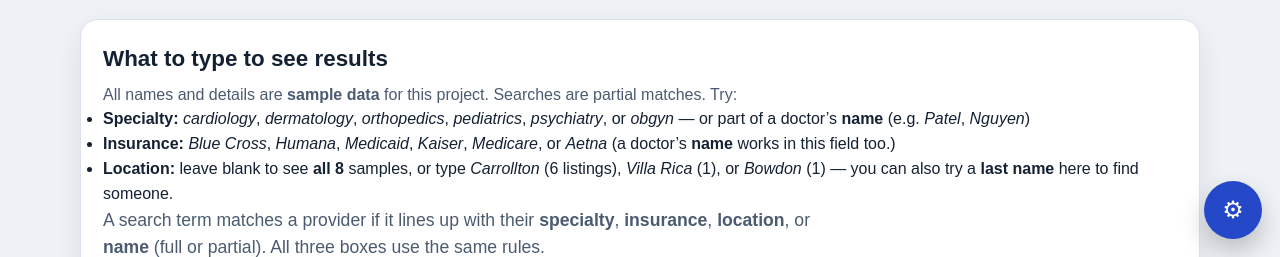
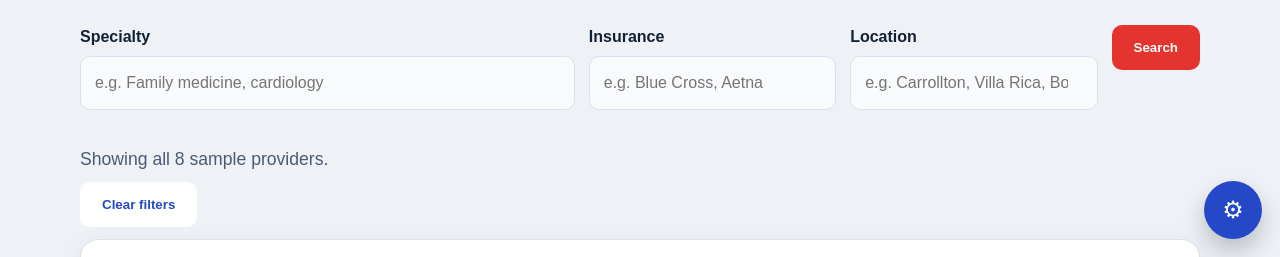
Before and after one commit to KevinBennett00/Team-Wolves---Healthcare-Services-in-Carrollton-GA-Website, a plain HTML site: page healthcare-site/pages/providers.html in a window 1280 px wide. Shown: the part 543-800 px from the top of the page. Drawn offline with Linux system fonts and the light colour scheme.

Commit message:
Remove provider search hint section from Find a Provider page

```diff
--- a/healthcare-site/pages/providers.html
+++ b/healthcare-site/pages/providers.html
@@ -36,16 +36,6 @@
       <div class="container">
         <h2 class="section-heading" id="search-providers">Search providers</h2>
         <p class="page-intro">Filter by specialty, insurance, and location. The search runs in your browser on the sample listings below. Replace the data and script with a real API when you are ready.</p>
-        <div class="commitment-box" aria-label="Sample search ideas">
-          <h3 class="subsection-title">What to type to see results</h3>
-          <p>All names and details are <strong>sample data</strong> for this project. Searches are partial matches. Try:</p>
-          <ul class="search-hint-list">
-            <li><strong>Specialty:</strong> <em>cardiology</em>, <em>dermatology</em>, <em>orthopedics</em>, <em>pediatrics</em>, <em>psychiatry</em>, or <em>obgyn</em> — or part of a doctor&rsquo;s <strong>name</strong> (e.g. <em>Patel</em>, <em>Nguyen</em>)</li>
-            <li><strong>Insurance:</strong> <em>Blue Cross</em>, <em>Humana</em>, <em>Medicaid</em>, <em>Kaiser</em>, <em>Medicare</em>, or <em>Aetna</em> (a doctor&rsquo;s <strong>name</strong> works in this field too.)</li>
-            <li><strong>Location:</strong> leave blank to see <strong>all 8</strong> samples, or type <em>Carrollton</em> (6 listings), <em>Villa Rica</em> (1), or <em>Bowdon</em> (1) — you can also try a <strong>last name</strong> here to find someone.</li>
-          </ul>
-          <p class="page-intro flush-top">A search term matches a provider if it lines up with their <strong>specialty</strong>, <strong>insurance</strong>, <strong>location</strong>, or <strong>name</strong> (full or partial). All three boxes use the same rules.</p>
-        </div>
         <form id="provider-search-form" class="search-form" role="search" aria-label="Provider search" action="providers.html" method="get" novalidate>
           <div>
             <label for="filter-specialty">Specialty</label>
```
